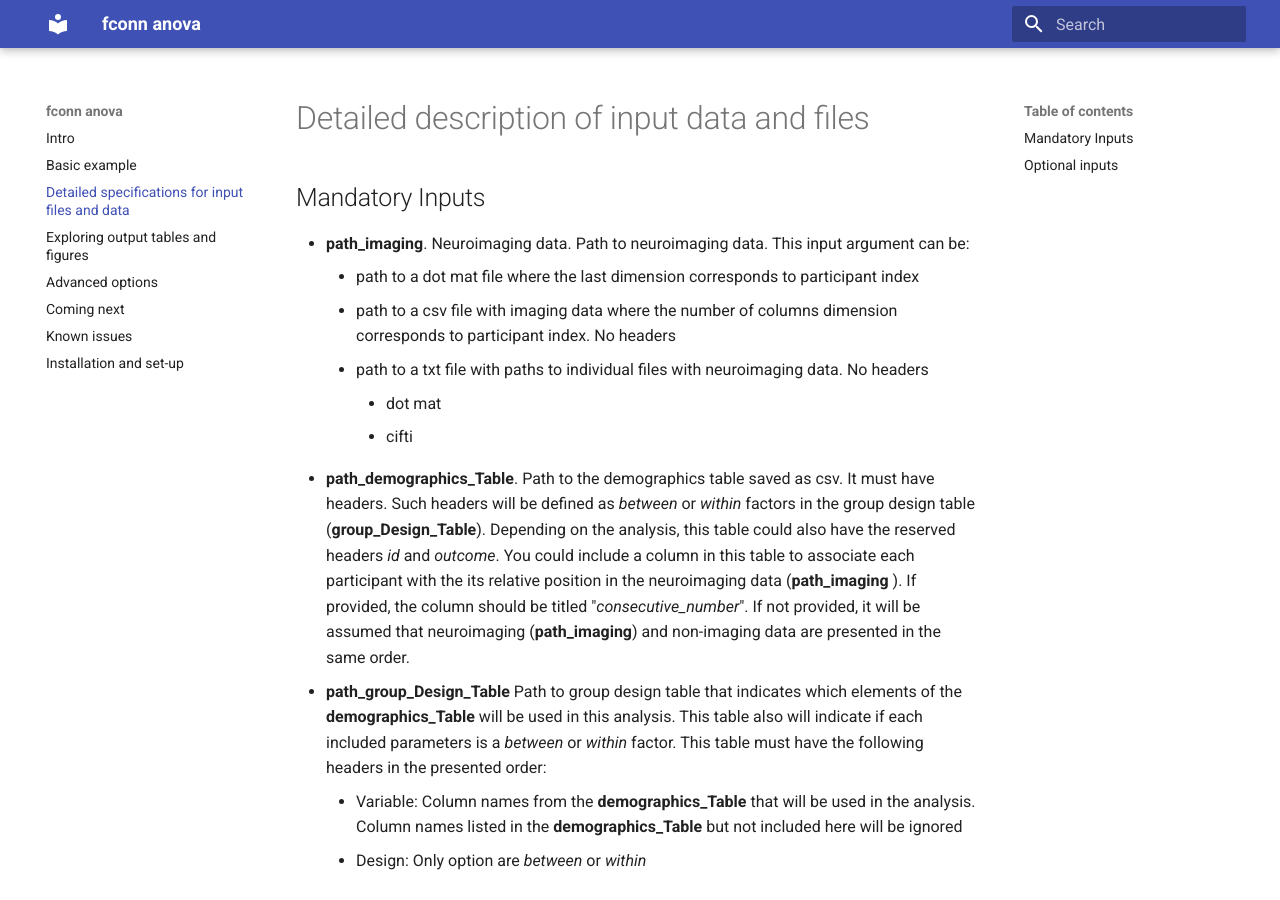
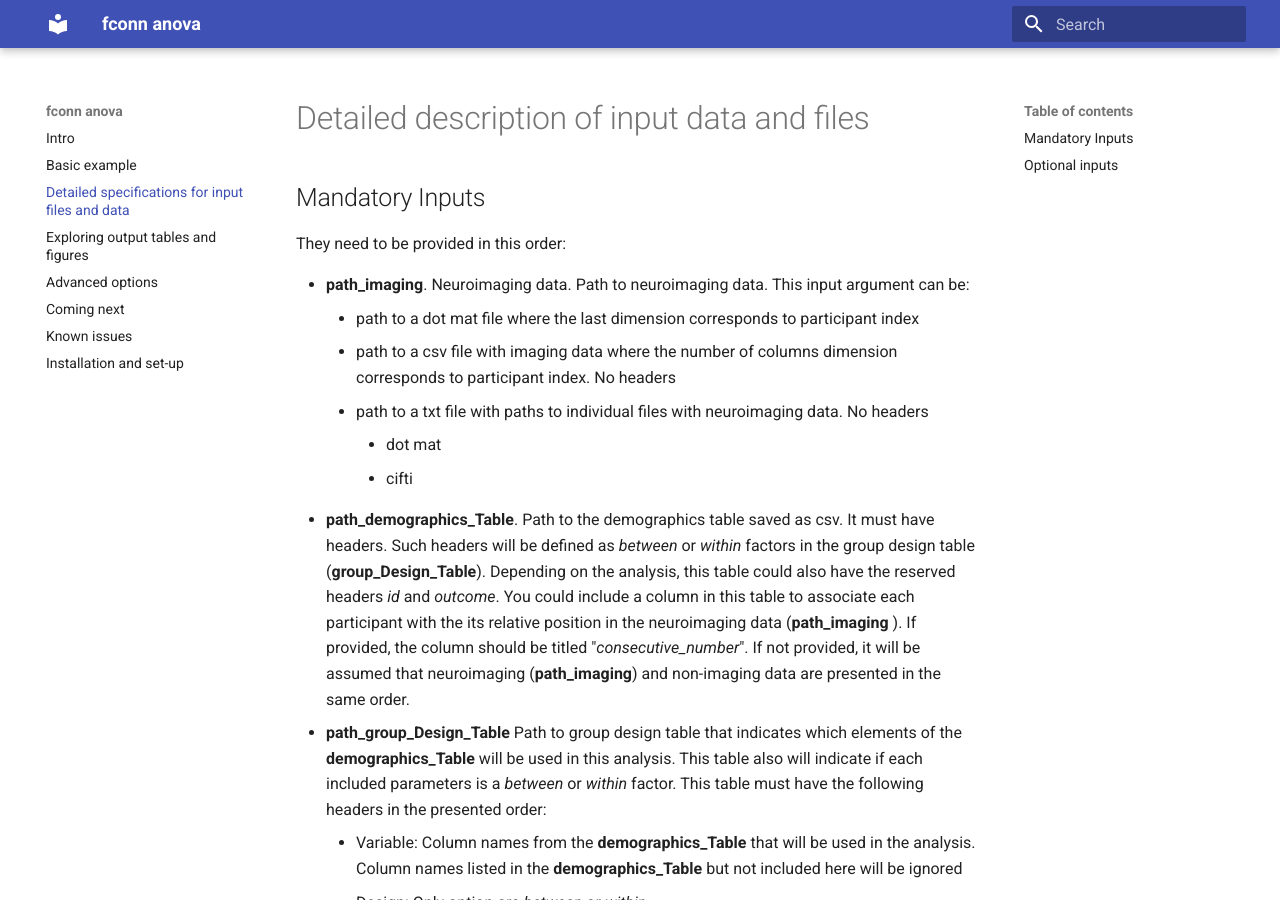
Before and after one commit to omiranda/fconn_anova, an MkDocs documentation site: the page built from docs/details/detailed_description.md, in a window 1280 px wide and 900 px high. Built offline with MkDocs 1.6.1 and Material for MkDocs 9.7.7, drawn with Linux system fonts in a browser that asks for light colours; old or Windows-style settings are respelled for this version of MkDocs.

Commit message:
Update detailed_description.md

```diff
--- a/docs/details/detailed_description.md
+++ b/docs/details/detailed_description.md
@@ -1,6 +1,8 @@
 # Detailed description of input data and files
 
 ## Mandatory Inputs
+
+They need to be provided in this order:
 
 - **path_imaging**. Neuroimaging data. Path to neuroimaging data. This input argument can be:
     - path to a dot mat file where the last dimension corresponds to participant index
```
